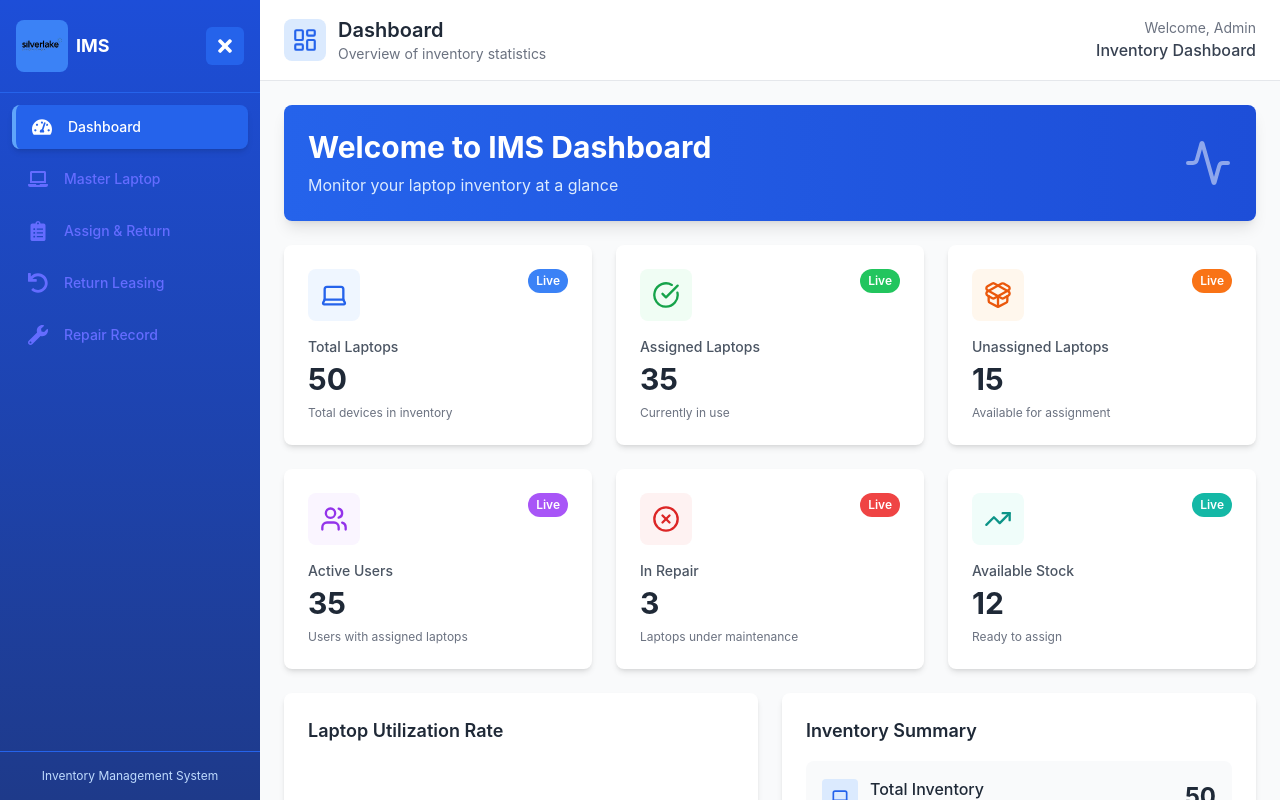
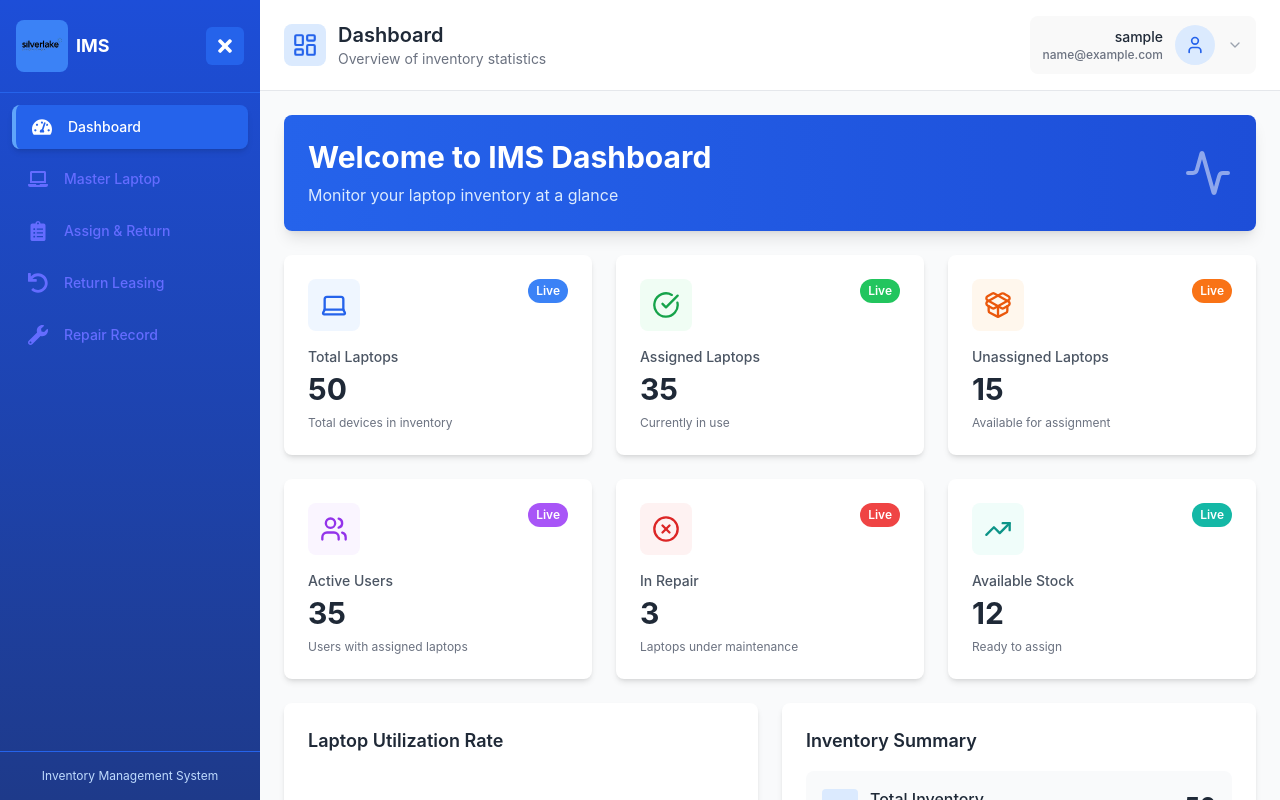
Before and after one commit to 002diello/IMS-Frontend, a React (Vite) app in the folder my-app/: page / in a window 1280 px wide. Built offline with nearby package versions, Linux system fonts and the light colour scheme; sample sign-in values are in the browser's storage.

Commit message:
Initial Update App.jsx

```diff
--- a/my-app/src/App.jsx
+++ b/my-app/src/App.jsx
@@ -143,18 +143,128 @@
 
 
 
-// New Part
+
+// import { useState } from "react";
+// import { BrowserRouter as Router, Routes, Route, useLocation } from "react-router-dom";
+// import { LayoutDashboard, Laptop, Undo2, RotateCcw, Wrench } from "lucide-react";
+// import Sidebar from "./components/Sidebar";
+// import Dashboard from "./pages/Dashboard";
+// import MasterLaptop from "./pages/MasterLaptop";
+// import AssignReturn from "./pages/AssignReturn";
+// import ReturnLeasing from "./pages/ReturnLeasing";
+// import RepairRecord from "./pages/RepairRecord";
+
+// // Module configuration
+// const modules = {
+//   "/": {
+//     label: "Dashboard",
+//     icon: LayoutDashboard,
+//     description: "Overview of inventory statistics",
+//   },
+//   "/master-laptop": {
+//     label: "Master Laptop",
+//     icon: Laptop,
+//     description: "Manage laptop inventory and specifications",
+//   },
+//   "/assign-return": {
+//     label: "Assign & Return",
+//     icon: Undo2,
+//     description: "Handle laptop assignments and returns",
+//   },
+//   "/return-leasing": {
+//     label: "Return Leasing",
+//     icon: RotateCcw,
+//     description: "Manage leasing returns and agreements",
+//   },
+//   "/repair-record": {
+//     label: "Repair Record",
+//     icon: Wrench,
+//     description: "Track and manage repair records",
+//   },
+// };
+
+// // Layout component that uses useLocation
+// function AppLayout() {
+//   const [sidebarOpen, setSidebarOpen] = useState(true);
+//   const location = useLocation();
+
+//   const currentModule = modules[location.pathname] || modules["/"];
+//   const CurrentIcon = currentModule.icon;
+
+//   return (
+//     <div className="flex w-screen h-screen overflow-hidden bg-gray-50">
+//       <Sidebar sidebarOpen={sidebarOpen} setSidebarOpen={setSidebarOpen} />
+
+//       <main className="flex-1 flex flex-col overflow-hidden">
+//         {/* Header */}
+//         <header className="bg-white shadow-sm border-b border-gray-200 flex-shrink-0">
+//           <div className="flex items-center justify-between px-6 py-4">
+//             <div className="flex items-center gap-3">
+//               <div className="p-2 bg-blue-100 rounded-lg">
+//                 <CurrentIcon size={26} className="text-blue-600" />
+//               </div>
+//               <div>
+//                 <h2 className="text-xl font-semibold text-gray-800">
+//                   {currentModule.label}
+//                 </h2>
+//                 <p className="text-gray-500 text-sm">
+//                   {currentModule.description}
+//                 </p>
+//               </div>
+//             </div>
+//             <div className="text-right">
+//               <p className="text-gray-500 text-sm">Welcome, Admin</p>
+//               <p className="text-gray-700 font-medium">Inventory Dashboard</p>
+//             </div>
+//           </div>
+//         </header>
+
+//         {/* Scrollable Content Area */}
+//         <div className="flex-1 overflow-y-auto p-6 bg-gray-50">
+//           <Routes>
+//             <Route path="/" element={<Dashboard />} />
+//             <Route path="/master-laptop" element={<MasterLaptop />} />
+//             <Route path="/assign-return" element={<AssignReturn />} />
+//             <Route path="/return-leasing" element={<ReturnLeasing />} />
+//             <Route path="/repair-record" element={<RepairRecord />} />
+//           </Routes>
+//         </div>
+//       </main>
+//     </div>
+//   );
+// }
+
+// export default function App() {
+//   return (
+//     <Router>
+//       <AppLayout />
+//     </Router>
+//   );
+// }
+
 import { useState } from "react";
-import { BrowserRouter as Router, Routes, Route, useLocation } from "react-router-dom";
-import { LayoutDashboard, Laptop, Undo2, RotateCcw, Wrench } from "lucide-react";
+import { BrowserRouter as Router, Routes, Route, useLocation, useNavigate, Navigate } from "react-router-dom";
+import { LayoutDashboard, Laptop, Undo2, RotateCcw, Wrench, User, LogOut, ChevronDown } from "lucide-react";
 import Sidebar from "./components/Sidebar";
 import Dashboard from "./pages/Dashboard";
 import MasterLaptop from "./pages/MasterLaptop";
 import AssignReturn from "./pages/AssignReturn";
 import ReturnLeasing from "./pages/ReturnLeasing";
 import RepairRecord from "./pages/RepairRecord";
+import Profile from "./pages/Profile";
+import Login from "./pages/Login";
+import Register from "./pages/Register";
 
-// Module configuration
+function ProtectedRoute({ children }) {
+  const isAuthenticated = localStorage.getItem('isAuthenticated') === 'true';
+
+  if (!isAuthenticated) {
+    return <Navigate to="/login" replace />;
+  }
+
+  return children;
+}
+
 const modules = {
   "/": {
     label: "Dashboard",
@@ -181,22 +291,36 @@ const modules = {
     icon: Wrench,
     description: "Track and manage repair records",
   },
+  "/profile": {
+    label: "My Profile",
+    icon: User,
+    description: "Manage your account settings",
+  },
 };
 
-// Layout component that uses useLocation
 function AppLayout() {
   const [sidebarOpen, setSidebarOpen] = useState(true);
+  const [showProfileMenu, setShowProfileMenu] = useState(false);
   const location = useLocation();
+  const navigate = useNavigate();
 
   const currentModule = modules[location.pathname] || modules["/"];
   const CurrentIcon = currentModule.icon;
+  const userName = localStorage.getItem('userName') || 'Admin User';
+  const userEmail = localStorage.getItem('userEmail') || 'admin@company.com';
+
+  const handleLogout = () => {
+    localStorage.removeItem('isAuthenticated');
+    localStorage.removeItem('userEmail');
+    localStorage.removeItem('userName');
+    navigate('/login');
+  };
 
   return (
     <div className="flex w-screen h-screen overflow-hidden bg-gray-50">
       <Sidebar sidebarOpen={sidebarOpen} setSidebarOpen={setSidebarOpen} />
 
       <main className="flex-1 flex flex-col overflow-hidden">
-        {/* Header */}
         <header className="bg-white shadow-sm border-b border-gray-200 flex-shrink-0">
           <div className="flex items-center justify-between px-6 py-4">
             <div className="flex items-center gap-3">
@@ -212,14 +336,54 @@ function AppLayout() {
                 </p>
               </div>
             </div>
-            <div className="text-right">
-              <p className="text-gray-500 text-sm">Welcome, Admin</p>
-              <p className="text-gray-700 font-medium">Inventory Dashboard</p>
+
+            <div className="relative">
+              <button
+                onClick={() => setShowProfileMenu(!showProfileMenu)}
+                className="flex items-center gap-3 hover:bg-gray-50 rounded-lg px-3 py-2 transition-colors"
+              >
+                <div className="text-right">
+                  <p className="text-sm font-medium text-gray-800">{userName}</p>
+                  <p className="text-xs text-gray-500">{userEmail}</p>
+                </div>
+                <div className="w-10 h-10 bg-blue-100 rounded-full flex items-center justify-center">
+                  <User size={20} className="text-blue-600" />
+                </div>
+                <ChevronDown size={16} className="text-gray-400" />
+              </button>
+
+              {showProfileMenu && (
+                <>
+                  <div
+                    className="fixed inset-0 z-10"
+                    onClick={() => setShowProfileMenu(false)}
+                  />
+                  <div className="absolute right-0 mt-2 w-56 bg-white rounded-lg shadow-lg border border-gray-200 py-2 z-20">
+                    <button
+                      onClick={() => {
+                        navigate('/profile');
+                        setShowProfileMenu(false);
+                      }}
+                      className="w-full flex items-center gap-3 px-4 py-2 text-sm text-gray-700 hover:bg-gray-50"
+                    >
+                      <User size={18} />
+                      My Profile
+                    </button>
+                    <div className="border-t border-gray-100 my-1" />
+                    <button
+                      onClick={handleLogout}
+                      className="w-full flex items-center gap-3 px-4 py-2 text-sm text-red-600 hover:bg-red-50"
+                    >
+                      <LogOut size={18} />
+                      Logout
+                    </button>
+                  </div>
+                </>
+              )}
             </div>
           </div>
         </header>
 
-        {/* Scrollable Content Area */}
         <div className="flex-1 overflow-y-auto p-6 bg-gray-50">
           <Routes>
             <Route path="/" element={<Dashboard />} />
@@ -227,6 +391,7 @@ function AppLayout() {
             <Route path="/assign-return" element={<AssignReturn />} />
             <Route path="/return-leasing" element={<ReturnLeasing />} />
             <Route path="/repair-record" element={<RepairRecord />} />
+            <Route path="/profile" element={<Profile />} />
           </Routes>
         </div>
       </main>
@@ -237,7 +402,18 @@ function AppLayout() {
 export default function App() {
   return (
     <Router>
-      <AppLayout />
+      <Routes>
+        <Route path="/login" element={<Login />} />
+        <Route path="/register" element={<Register />} />
+        <Route
+          path="/*"
+          element={
+            <ProtectedRoute>
+              <AppLayout />
+            </ProtectedRoute>
+          }
+        />
+      </Routes>
     </Router>
   );
 }
```
